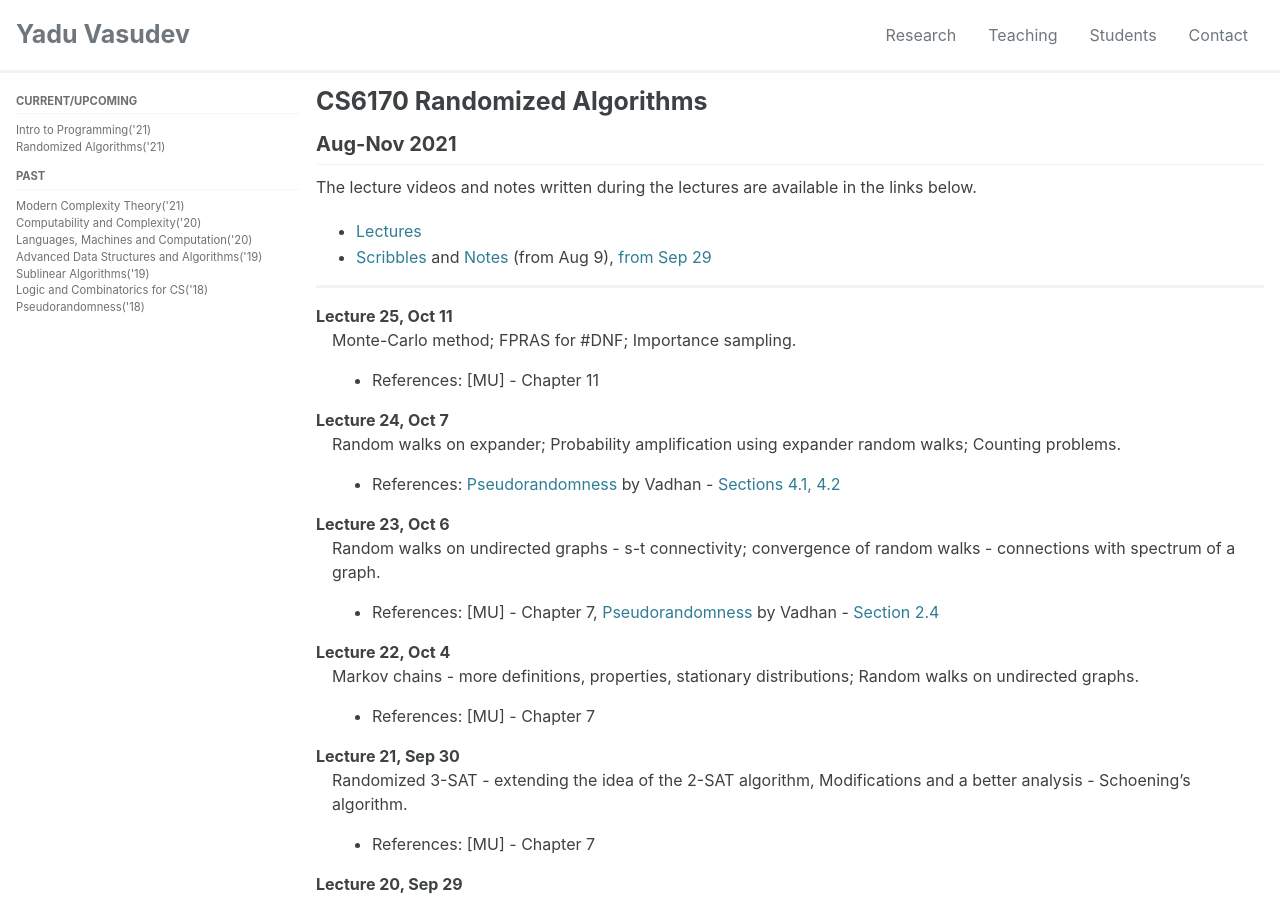
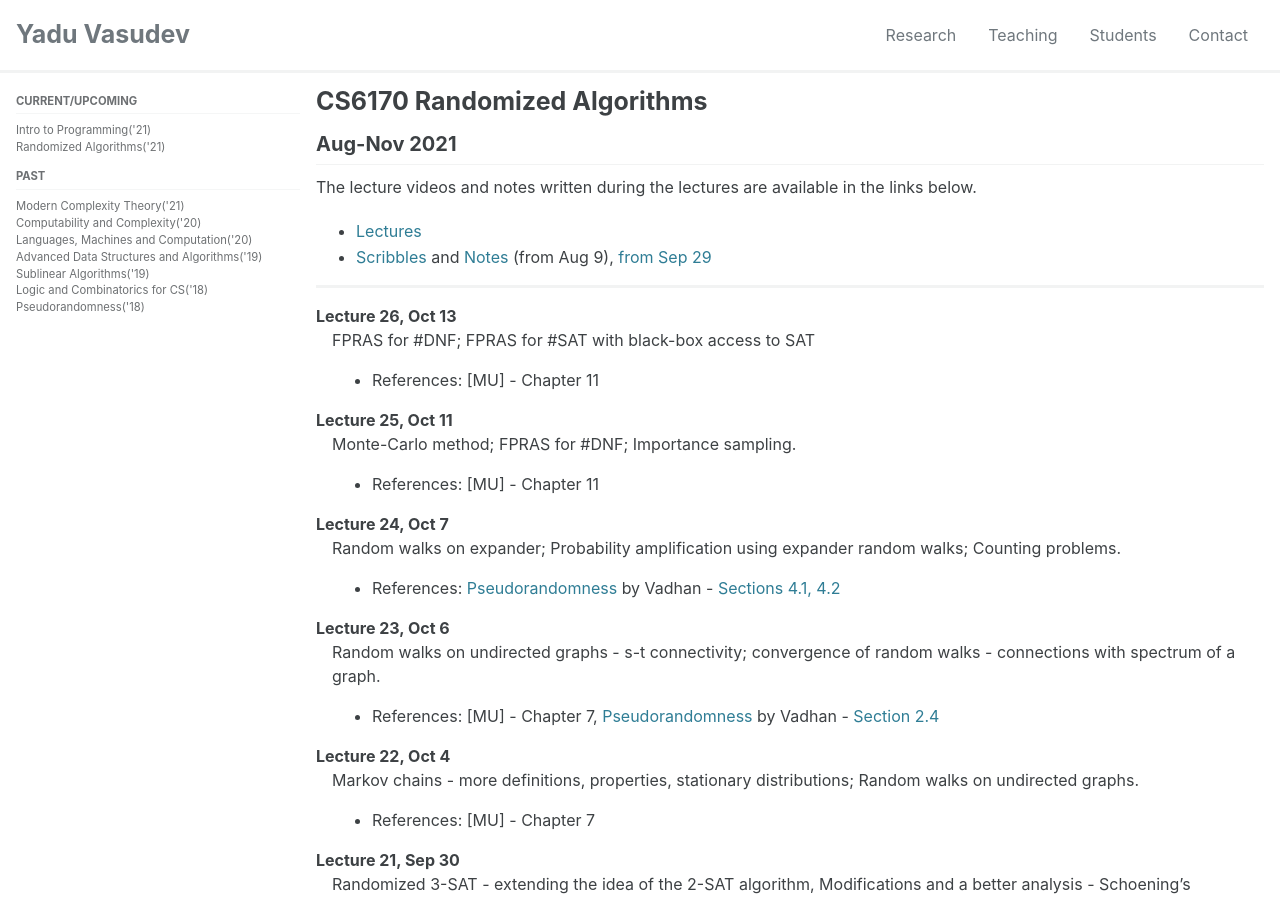
Before and after one commit to yaduvasudev/yaduvasudev.github.io, a Jekyll site: the page built from _pages/6170-21-lectures.md, in a window 1280 px wide and 900 px high. Built offline with Jekyll 4.4.1, drawn with Linux system fonts in a browser that asks for light colours; cached includes are drawn as plain includes; formulas are drawn with MathJax 3.

Commit message:
Update 6170-21-lectures.md
Lec 26 and references

```diff
--- a/_pages/6170-21-lectures.md
+++ b/_pages/6170-21-lectures.md
@@ -14,6 +14,10 @@ The lecture videos and notes written during the lectures are available in the li
 - [Scribbles](https://drive.google.com/drive/folders/1Qe_6Kr5V5LlGuCRcxGxqcOnaoGHpS57X?usp=sharing) and [Notes](https://1drv.ms/u/s!Av99lURRg1j_umQuc2a1uqqanbwr) (from Aug 9), [from Sep 29](https://1drv.ms/p/s!Av99lURRg1j_vAZ-b9A638BQDsaa?e=A6qYeM)
 
 ---
+Lecture 26, Oct 13
+: FPRAS for #DNF; FPRAS for #SAT with black-box access to SAT
+- References: [MU] - Chapter 11
+
 Lecture 25, Oct 11
 : Monte-Carlo method; FPRAS for #DNF; Importance sampling.
 - References: [MU] - Chapter 11
```
